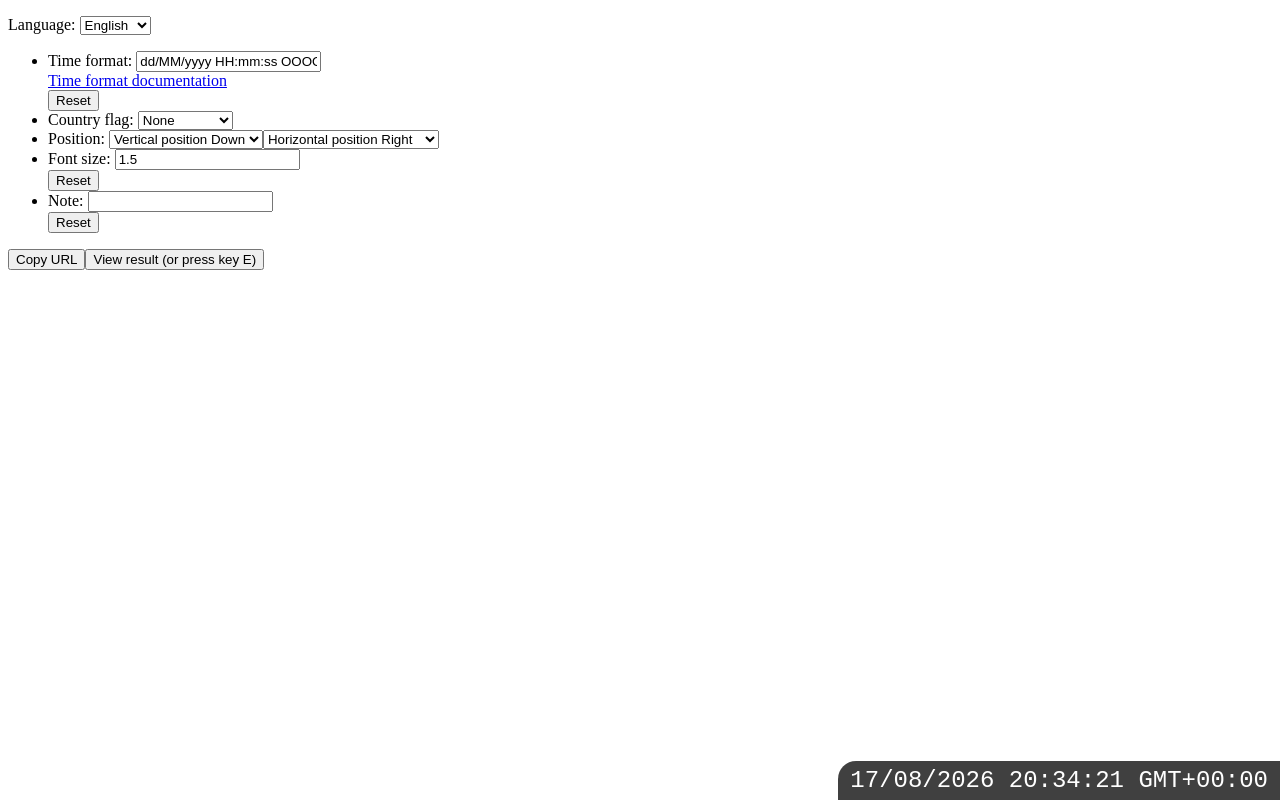
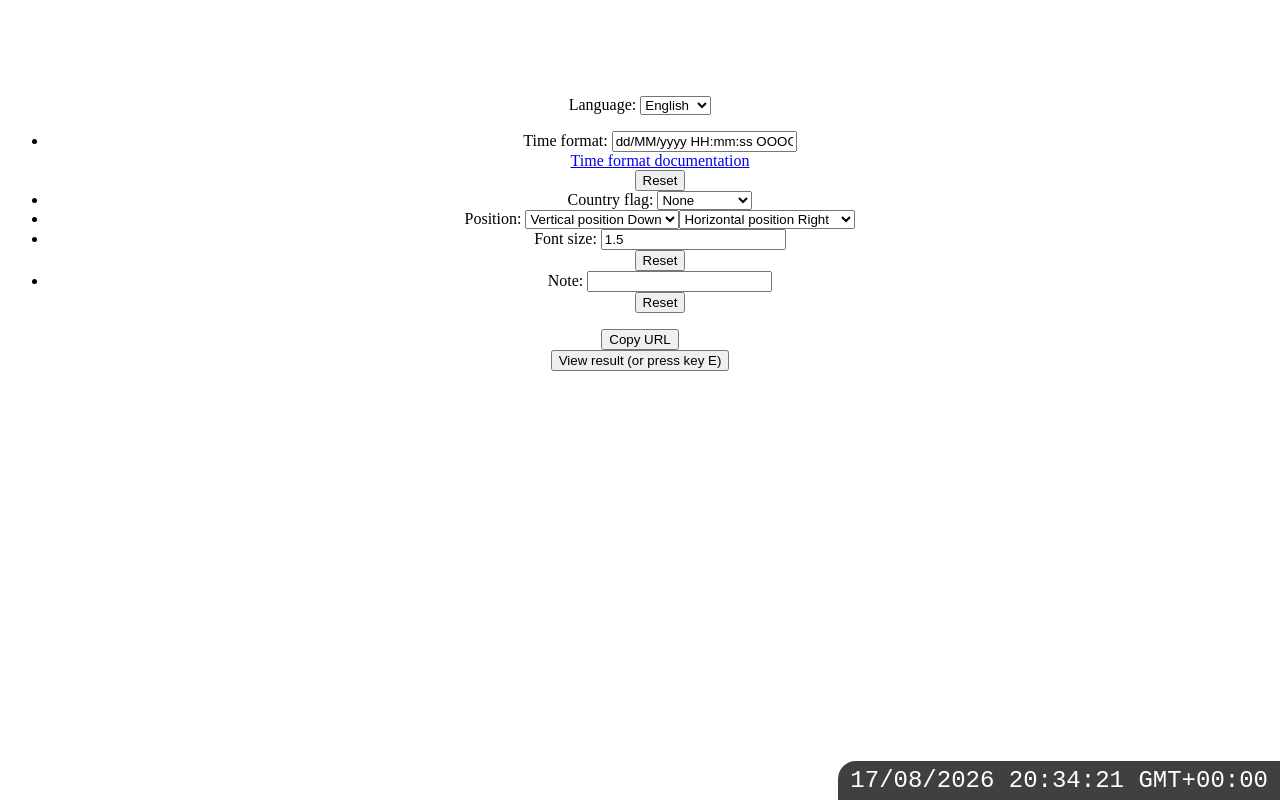
Before and after one commit to AnonymerNiklasistanonym/obs-overlay-clock, a React (Vite) app: page /edit in a window 1280 px wide. Built offline with nearby package versions, Linux system fonts and the light colour scheme.

Commit message:
feat: lazy load pages and components
This means opening the NotFound page won't load any Overlay page resources or that all the components to edit the Overlay configuration won't be loaded until the user explicitly needs to use them.

```diff
--- a/src/App.tsx
+++ b/src/App.tsx
@@ -1,11 +1,13 @@
-import { useEffect } from "react";
+import { lazy, Suspense, useEffect } from "react";
 import { useTranslation } from "../node_modules/react-i18next";
 import { BrowserRouter, Route, Routes } from "react-router-dom";
-import Overlay from "./pages/Overlay";
-import NotFound from "./pages/NotFound";
 
 // Handle different base names using the value from the vite config
 const basename = import.meta.env.BASE_URL.replace(/\/$/, "");
+
+// Lazy load pages instead of pulling in all components
+const Overlay = lazy(() => import("./pages/Overlay"));
+const NotFound = lazy(() => import("./pages/NotFound"));
 
 function App() {
   const { t } = useTranslation();
@@ -17,12 +19,14 @@ function App() {
   // HashRouter enables multiple routes using the '/#' prefix
   return (
     <BrowserRouter basename={basename}>
+      <Suspense fallback={null}>
         <Routes>
           <Route path="/" element={<Overlay edit={false} />} />
           <Route path="/edit" element={<Overlay edit={true} />} />
           {/* 404 */}
           <Route path="*" element={<NotFound />} />
         </Routes>
+      </Suspense>
     </BrowserRouter>
   );
 }
--- /dev/null
+++ b/src/components/EditOverlay.css
@@ -0,0 +1,4 @@
+#center {
+  text-align: center;
+  padding-top: calc(var(--clock-font-size) * 3);
+}
--- /dev/null
+++ b/src/components/EditOverlay.tsx
@@ -0,0 +1,73 @@
+import { Suspense, useCallback } from "react";
+import PositionSelector from "./PositionSelector";
+import { useTranslation } from "../../node_modules/react-i18next";
+import { useLocation, useNavigate } from "react-router-dom";
+import FontSizeInput from "./FontSizeInput";
+import TimeStringInput from "./TimeStringInput";
+import NoteInput from "./NoteInput";
+import "./EditOverlay.css";
+import LanguageSwitcher from "./LanguageSwitcher";
+import CountrySelector from "./CountrySelector";
+
+function EditOverlay() {
+  const { t } = useTranslation();
+  const navigate = useNavigate();
+  const location = useLocation();
+
+  const copyUrl = useCallback(async () => {
+    const url = new URL(window.location.href);
+    // change only the pathname and keep URL parameters
+    url.pathname = url.pathname.replace(/\/edit$/, "") || "/";
+
+    try {
+      await navigator.clipboard.writeText(url.toString());
+    } catch {
+      const input = document.createElement("input");
+      input.value = url.toString();
+      document.body.appendChild(input);
+      input.select();
+      document.execCommand("copy");
+      input.remove();
+    }
+  }, []);
+  const viewResult = useCallback(
+    () =>
+      navigate({
+        pathname: "/",
+        search: location.search,
+      }),
+    [navigate, location],
+  );
+
+  return (
+    <section id="center">
+      <Suspense fallback={null}>
+        <p>
+          {t("set-language")}: <LanguageSwitcher />
+        </p>
+        <ul>
+          <li>
+            {t("set-time")}: <TimeStringInput />
+          </li>
+          <li>
+            {t("set-country")}: <CountrySelector />
+          </li>
+          <li>
+            {t("set-position")}: <PositionSelector />
+          </li>
+          <li>
+            {t("set-font-size")}: <FontSizeInput />
+          </li>
+          <li>
+            {t("set-note")}: <NoteInput />
+          </li>
+        </ul>
+      </Suspense>
+      <button onClick={copyUrl}>{t("copy-url")}</button>
+      <br />
+      <button onClick={viewResult}>{t("view-result")}</button>
+    </section>
+  );
+}
+
+export default EditOverlay;
--- a/src/pages/Overlay.tsx
+++ b/src/pages/Overlay.tsx
@@ -1,20 +1,16 @@
-import { useCallback, useEffect, useMemo, useState } from "react";
+import { lazy, Suspense, useEffect, useMemo, useState } from "react";
 import { format } from "date-fns";
-import LanguageSwitcher from "../components/LanguageSwitcher";
-import CountrySelector from "../components/CountrySelector";
 import { useCountryStore } from "../stores/countryStore";
 import { CountryFlag } from "../components/CountryFlag";
 import { usePositionStore } from "../stores/positionStore";
-import PositionSelector from "../components/PositionSelector";
-import { useTranslation } from "../../node_modules/react-i18next";
 import { useTimeStore } from "../stores/timeStore";
 import { useLocation, useNavigate } from "react-router-dom";
-import FontSizeInput from "../components/FontSizeInput";
-import TimeStringInput from "../components/TimeStringInput";
 import { useFontSizeStore } from "../stores/fontSizeStore";
-import NoteInput from "../components/NoteInput";
 import { useNoteStore } from "../stores/noteStore";
 import "./Overlay.css";
+
+// Lazy load components that will only be necessary when editing the page
+const EditOverlay = lazy(() => import("../components/EditOverlay"));
 
 export interface OverlayProps {
   edit?: boolean;
@@ -29,7 +25,6 @@ function Overlay({ edit }: OverlayProps) {
   const note = useNoteStore((state) => state.note);
   const [now, setNow] = useState(() => new Date());
 
-  const { t } = useTranslation();
   const navigate = useNavigate();
   const location = useLocation();
 
@@ -81,31 +76,6 @@ function Overlay({ edit }: OverlayProps) {
     };
   }, [navigate, location, edit]);
 
-  const copyUrl = useCallback(async () => {
-    const url = new URL(window.location.href);
-    // change only the pathname and keep URL parameters
-    url.pathname = url.pathname.replace(/\/edit$/, "") || "/";
-
-    try {
-      await navigator.clipboard.writeText(url.toString());
-    } catch {
-      const input = document.createElement("input");
-      input.value = url.toString();
-      document.body.appendChild(input);
-      input.select();
-      document.execCommand("copy");
-      input.remove();
-    }
-  }, []);
-  const viewResult = useCallback(
-    () =>
-      navigate({
-        pathname: "/",
-        search: location.search,
-      }),
-    [navigate, location],
-  );
-
   return (
     <>
       <section id="clock-wrapper">
@@ -120,30 +90,9 @@ function Overlay({ edit }: OverlayProps) {
         </div>
       </section>
       {edit && (
-        <section id="center">
-          <p>
-            {t("set-language")}: <LanguageSwitcher />
-          </p>
-          <ul>
-            <li>
-              {t("set-time")}: <TimeStringInput />
-            </li>
-            <li>
-              {t("set-country")}: <CountrySelector />
-            </li>
-            <li>
-              {t("set-position")}: <PositionSelector />
-            </li>
-            <li>
-              {t("set-font-size")}: <FontSizeInput />
-            </li>
-            <li>
-              {t("set-note")}: <NoteInput />
-            </li>
-          </ul>
-          <button onClick={copyUrl}>{t("copy-url")}</button>
-          <button onClick={viewResult}>{t("view-result")}</button>
-        </section>
+        <Suspense fallback={null}>
+          <EditOverlay />
+        </Suspense>
       )}
     </>
   );
```
Lines whose indentation alone changed are shown as unchanged.
